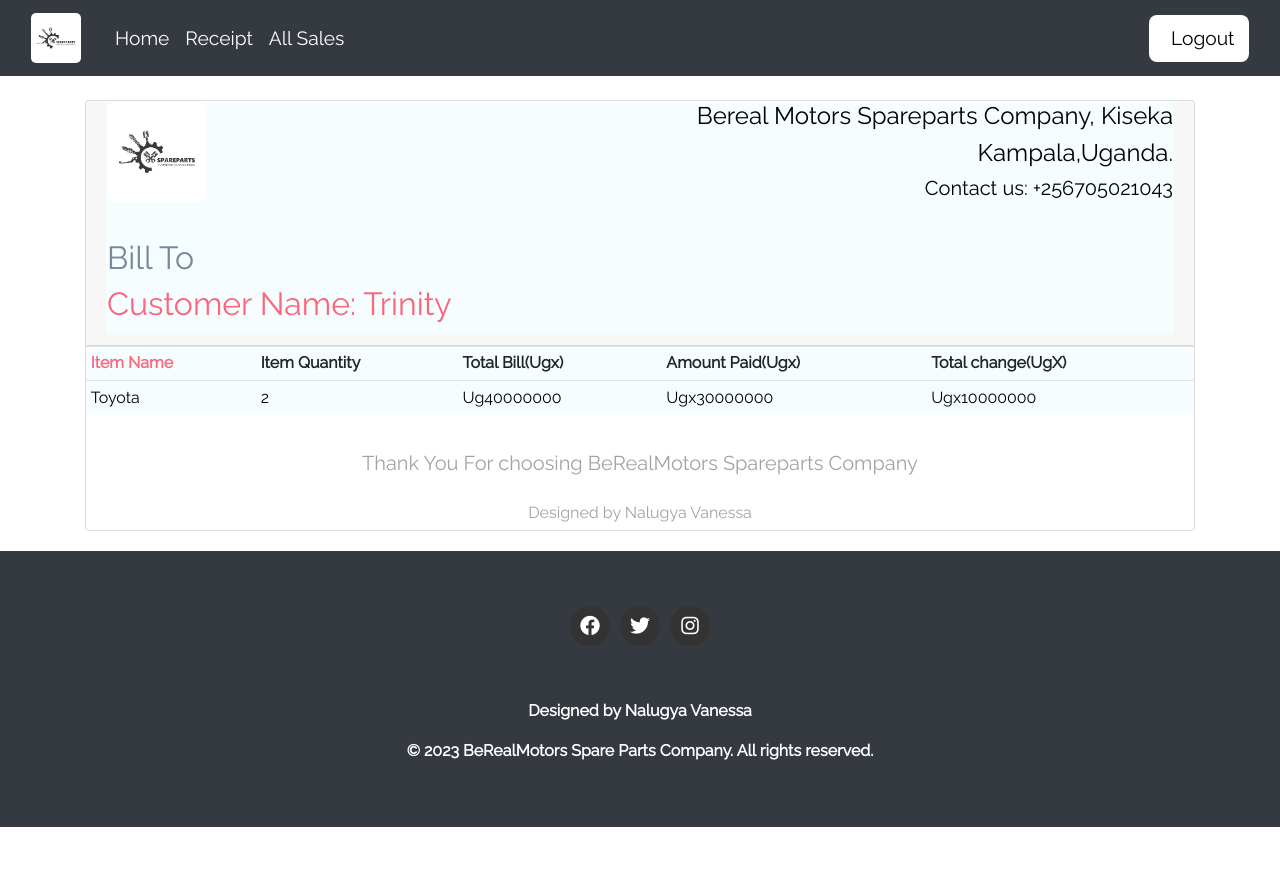
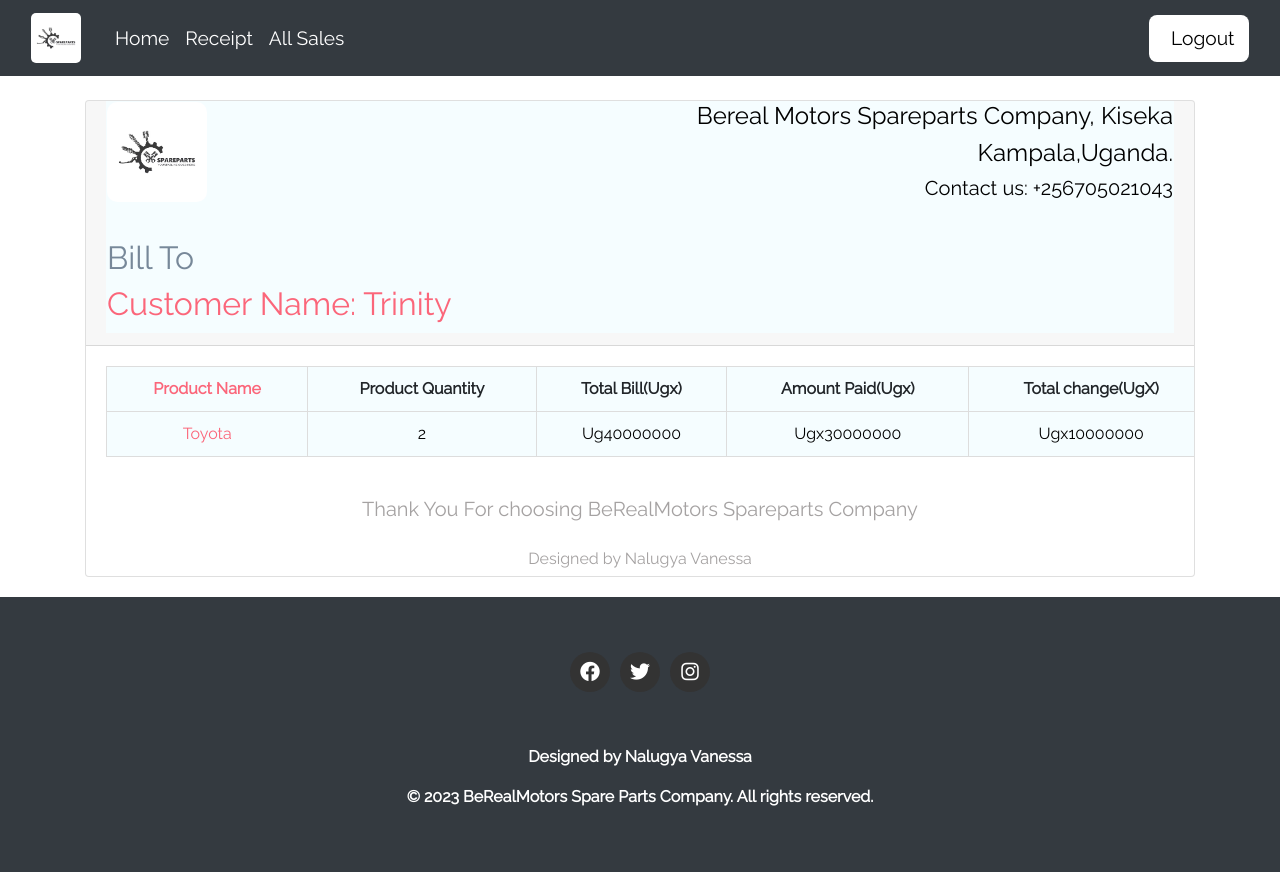
Before and after one commit to Nalugya31/bereal, a Django app: page /receipt/1 in a window 1280 px wide. Shown: the top 872 px of the page. Run offline with Django 3.2, Linux system fonts and the light colour scheme; a user stored in the database is signed in; data comes from the database, SQL or seed files in the repository; both versions use the stored data as it was after the commit; some libraries are stand-ins or nearby versions.

Commit message:
First clean up attempt

```diff
--- a/sparepart/berealapp/static/css/main.css
+++ b/sparepart/berealapp/static/css/main.css
@@ -333,10 +287,55 @@ form {
   /* Adjust this margin as needed */
 }
 
-/* .back-container {
-  background-color: aliceblue;
-} */
 
 #id_item_name {
   color: black;
 }
+
+
+/* Apply this CSS to your table element */
+.table {
+  width: 100%;
+  border-collapse: collapse;
+  margin: 20px; /* Add margin to the table */
+}
+
+/* Apply styles to table header cells */
+.table th {
+  background-color: #343a40;
+  color: white;
+  padding: 10px;
+  text-align: left;
+}
+
+/* Apply styles to table data cells */
+.table td {
+  padding: 10px;
+  border: 1px solid #ddd;
+}
+
+/* Apply alternate background color to table rows */
+.table tbody tr:nth-child(even) {
+  background-color: #f2f2f2;
+}
+
+/* Center the content of table header and data cells */
+.table th,
+.table td {
+  text-align: center;
+}
+
+
+
+.v {
+  color:black;
+
+}
+#A{
+  padding-top: 20px;
+  color: rgb(165, 162, 162);
+}
+#D{
+  padding-top: 20px;
+  color: rgb(165, 162, 162);
+}
--- a/sparepart/berealapp/static/css/services.css
+++ b/sparepart/berealapp/static/css/services.css
@@ -69,7 +69,7 @@ body {
   }
 
   .social-icons a:hover {
-    background-color: #4CAF50;
+    background-color: #FB667A;
   }
 
   /* .julie{
--- a/sparepart/templates/project/all_sales.html
+++ b/sparepart/templates/project/all_sales.html
@@ -6,8 +6,8 @@
   <table class="table">
     <thead class="thead-dark">
       <tr>
-        <th scope="col">Total Amount Received</th>
-        <th scope="col">Total Change Given</th>
+        <th scope="col">Total Amount Expected</th>
+        <th scope="col">Total Debts Issued</th>
         <th scope="col">Net Amount</th>
       </tr>
     </thead>
@@ -27,7 +27,7 @@
     <thead class="thead-dark">
       <tr>
         <th scope="col" >Customer name</th>
-        <th scope="col">Item Bought</th>
+        <th scope="col">Product Bought</th>
         <th scope="col">Quantity</th>
         <th scope="col">Unit Price(UGX)</th>
         <th scope="col">Total Cost</th>
--- a/sparepart/templates/project/base.html
+++ b/sparepart/templates/project/base.html
@@ -1,4 +1,5 @@
 {% load static%}
+
 <!DOCTYPE html>
 <html lang="en">
 <head>
--- a/sparepart/templates/project/home.html
+++ b/sparepart/templates/project/home.html
@@ -3,7 +3,7 @@
 <div class="project-container">
     <div class="container">
 
-            <h1 class="text-center" style="color: rgb(5, 10, 11);">Search for Products</h1>
+            <h1 class="text-center" style="color: #050a0b;">Search for Products</h1>
 
         <br>
         <div class="card" style="width: 70%; height: 80px; margin-left: 150px;">
@@ -21,10 +21,10 @@
         <div class="table-container">
             <h1 class="text-center" style="color: rgb(5, 10, 11); padding-top: 20px;">PRODUCTS IN STOCK</h1>
             <table class="table">
-                <thead class="thead-dark">
+                <thead class="thead-dark" >
                     <tr>
                         <th scope="col" class="project-h1">Category</th>
-                        <th scope="col" class="project-h1">Item Name</th>
+                        <th scope="col" class="project-h1">Product Name</th>
                         <th scope="col" class="project-h1">Quantity</th>
                         <th scope="col" class="project-h1">Unit Price(UGX)</th>
                         <th scope="col" class="project-h1">Detail</th>
--- a/sparepart/templates/project/issue_item.html
+++ b/sparepart/templates/project/issue_item.html
@@ -15,7 +15,7 @@
                 {{sales_form | crispy}}
 
 
-                <button class="button" type="submit" onclick="onClick()">SELL</button> <br>
+                <button class="button" type="submit">SELL</button> <br>
 
             </div>
         </div>
--- a/sparepart/templates/project/product_detail.html
+++ b/sparepart/templates/project/product_detail.html
@@ -2,8 +2,8 @@
 <br></br>
 
 <div class = "container">
-    <a href="{% url 'issue_item' product.id %}" class="hover-button" ><input type="submit" value="Sell Item" class="btn btn-secondary" btn type="button"/></a>
-    <a href="{% url 'add_to_stock' product.id %}"  class="hover-button"><input type= "submit" value="Add to Stock" class="btn btn-secondary btn" type="button"/></a>
+    <a href="{% url 'issue_item' product.id %}" class="hover-button" ><input type="submit" value="Sell Item" class="btn btn-dark" type="button"/></a>
+    <a href="{% url 'add_to_stock' product.id %}"  class="hover-button"><input type= "submit" value="Add to Stock" class="btn btn-dark" type="button"/></a>
 </div>
 
 <br></br>
@@ -12,7 +12,7 @@
     <thead class="thead-dark">
       <tr>
         <th scope="col" >Category</th>
-        <th scope="col">Item Name</th>
+        <th scope="col">Product Name</th>
         <th scope="col">Quantity</th>
         <th scope="col">Unit Price(UGX)</th>
       </tr>
--- a/sparepart/templates/project/receipt_detail.html
+++ b/sparepart/templates/project/receipt_detail.html
@@ -16,8 +16,8 @@
                             <img src="{% static 'images/spareparts.avif' %}" alt="logo" width="100px" style="border-radius: 10px;"/>
                         </td>
                         <td style="text-align: right;">
-                            <h4 style="color: black;">Bereal Motors Spareparts Company, Kiseka</h4>
-                            <h4 style="color: black;">Kampala,Uganda.</h4>
+                            <h4 class="v" >Bereal Motors Spareparts Company, Kiseka</h4>
+                            <h4 class="v" >Kampala,Uganda.</h4>
                             <h5>Contact us: +256705021043</h5>
                         </td>
                     </tr>
@@ -35,8 +35,8 @@
                         <table class="table table-sm">
                             <thead >
                                 <tr>
-                                    <td><strong>Item Name</strong></td>
-                                    <td class="text-xs-center"><strong>Item Quantity</strong></td>
+                                    <td><strong>Product Name</strong></td>
+                                    <td class="text-xs-center"><strong>Product Quantity</strong></td>
                                     <td class="text-xs-right"><strong>Total Bill(Ugx)</strong></td>
                                     <td class="text-xs-right"><strong>Amount Paid(Ugx)</strong></td>
                                     <td class="text-xs-right">
@@ -45,21 +45,21 @@
                                 </tr>
                             </thead>
                             <tbody>
-                                <tr>
-                                    <td style="color: black;">{{receipt.item| title}}</td>
-                                    <td class="text-xs-center" style="color: black;">{{receipt.quantity }}</td>
-                                    <td class="text-xs-center" style="color: black;">Ug{{receipt.get_total | title}}
+                                <tr class="v">
+                                    <td>{{receipt.item| title}}</td>
+                                    <td class="text-xs-center" >{{receipt.quantity }}</td>
+                                    <td class="text-xs-center" >Ug{{receipt.get_total | title}}
                                     </td>
-                                    <td class="text-xs-right" style="color: black;">Ugx{{ receipt.amount_received }}
+                                    <td class="text-xs-right">Ugx{{ receipt.amount_received }}
                                     </td>
-                                    <td class="text-xs-right" style="color: black;">Ugx{{ receipt.get_change }}</td>
+                                    <td class="text-xs-right">Ugx{{ receipt.get_change }}</td>
                                 </tr>
                             </tbody>
                         </table>
 
 
-                        <h5 class="text-center" style="padding-top: 20px; color: rgb(165, 162, 162);">Thank You For choosing BeRealMotors Spareparts Company</h5>
-                        <h6 class="text-center" style="padding-top: 20px; color: rgb(165, 162, 162);">Designed by Nalugya Vanessa</h6>
+                        <h5 class="text-center" id ="A">Thank You For choosing BeRealMotors Spareparts Company</h5>
+                        <h6 class="text-center" id="D">Designed by Nalugya Vanessa</h6>
                     </div>
                 </div>
             </div>
--- a/sparepart/templates/project/services.html
+++ b/sparepart/templates/project/services.html
@@ -7,7 +7,6 @@
     <meta name="viewport" content="width=device-width, initial-scale=1.0">
     <title>Document</title>
     <link rel="stylesheet" href="{% static 'css/services.css' %}">
-
     <link rel="stylesheet" href="https://cdnjs.cloudflare.com/ajax/libs/font-awesome/6.0.0-beta3/css/all.min.css">
     <link rel="icon" href="{% static 'favicon/favicon.ico' %}" type="image/x-icon">
     {% load bootstrap5 %}
@@ -110,7 +109,7 @@
                 <a href="https://twitter.com/your-handle" target="_blank"><i class="fab fa-twitter"></i></a>
                 <a href="https://www.instagram.com/your-account/" target="_blank"><i class="fab fa-instagram"></i></a>
             </div>
-            <footer class=" text-white mb-5 p-5 text-center">
+            <footer class=" text-white mb-5 p-3 text-center">
                 <p>Designed by Nalugya Vanessa</p>
                 <p>&copy; 2023 BeRealMotors Spare Parts Company. All rights reserved.</p>
             </footer>
```
Also changed, not shown: other parts of sparepart/berealapp/static/css/main.css (+4 -50 lines), sparepart/berealapp/static/css/login.css (+21 -8 lines), sparepart/berealapp/static/css/style.css (+7 -1 lines), sparepart/templates/project/add_to_stock.html (+3 -13 lines), sparepart/templates/project/index.html (+13 -33 lines), sparepart/templates/project/login.html (+9 -3 lines), sparepart/templates/project/receipt.html (+6 -6 lines), sparepart/db.sqlite3.
